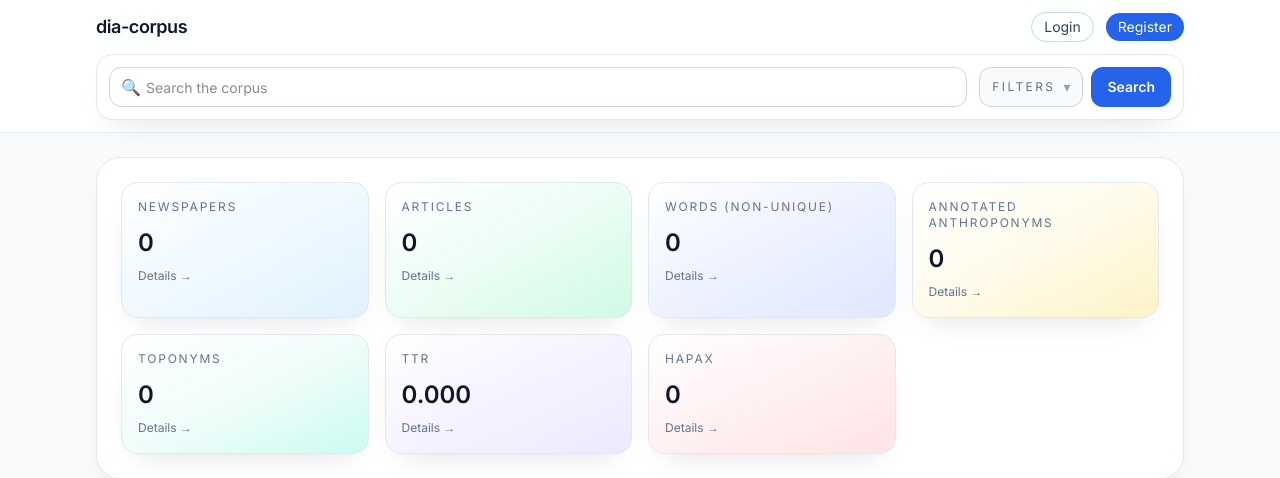
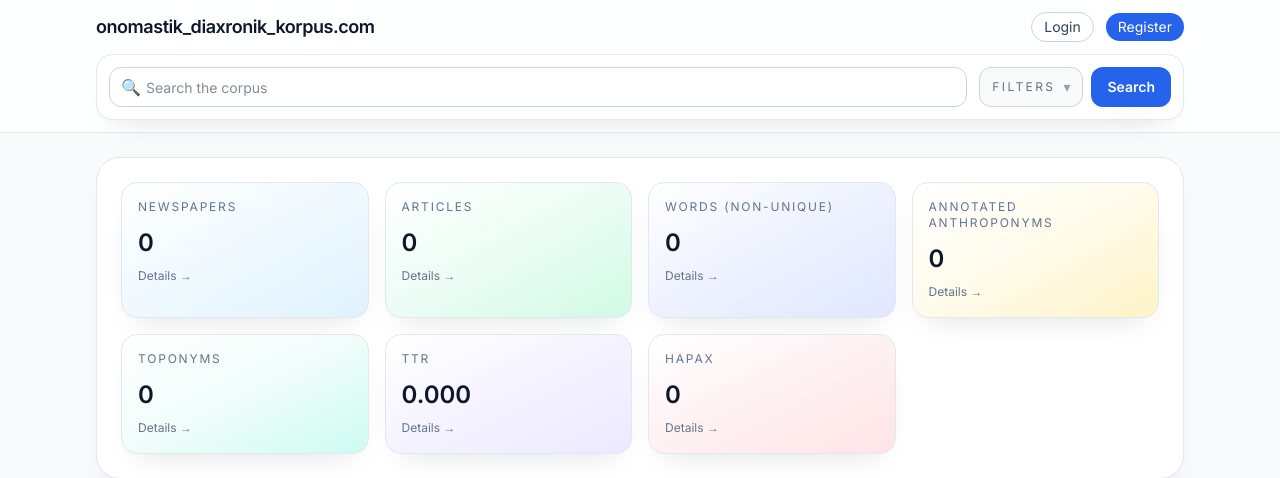
Before and after one commit to uzbeki/corpus, a Django app: page / in a window 1280 px wide. Shown: the top 478 px of the page. Run offline with Django 4.2, Linux system fonts and the light colour scheme; data that the repository does not hold is empty; parts of the project's set-up code (start-up, migrations or seed data) failed here and were passed over.

Commit message:
Replace remaining dia-corpus header branding

```diff
--- a/main_app/templates/header.html
+++ b/main_app/templates/header.html
@@ -2,7 +2,7 @@
 <header class="border-b border-slate-200/80 bg-white/90">
     <div class="mx-auto flex w-full max-w-6xl flex-col gap-3 px-4 py-3 sm:px-6 lg:px-8">
         <div class="flex flex-wrap items-center justify-between gap-3">
-            <a class="text-lg font-semibold tracking-tight text-slate-900" href="{% url 'index' %}">dia-corpus</a>
+            <a class="min-w-0 max-w-full text-lg font-semibold tracking-tight text-slate-900 [overflow-wrap:anywhere]" href="{% url 'index' %}">onomastik_diaxronik_korpus.com</a>
             <div class="flex items-center gap-3 text-sm">
                 {% if user.is_authenticated %}
                 <a class="rounded-full border border-slate-300 px-3 py-1 text-slate-700 transition hover:border-brand-500 hover:text-brand-700" href="{% url 'admin:index' %}">@{{user.username}}</a>
```
